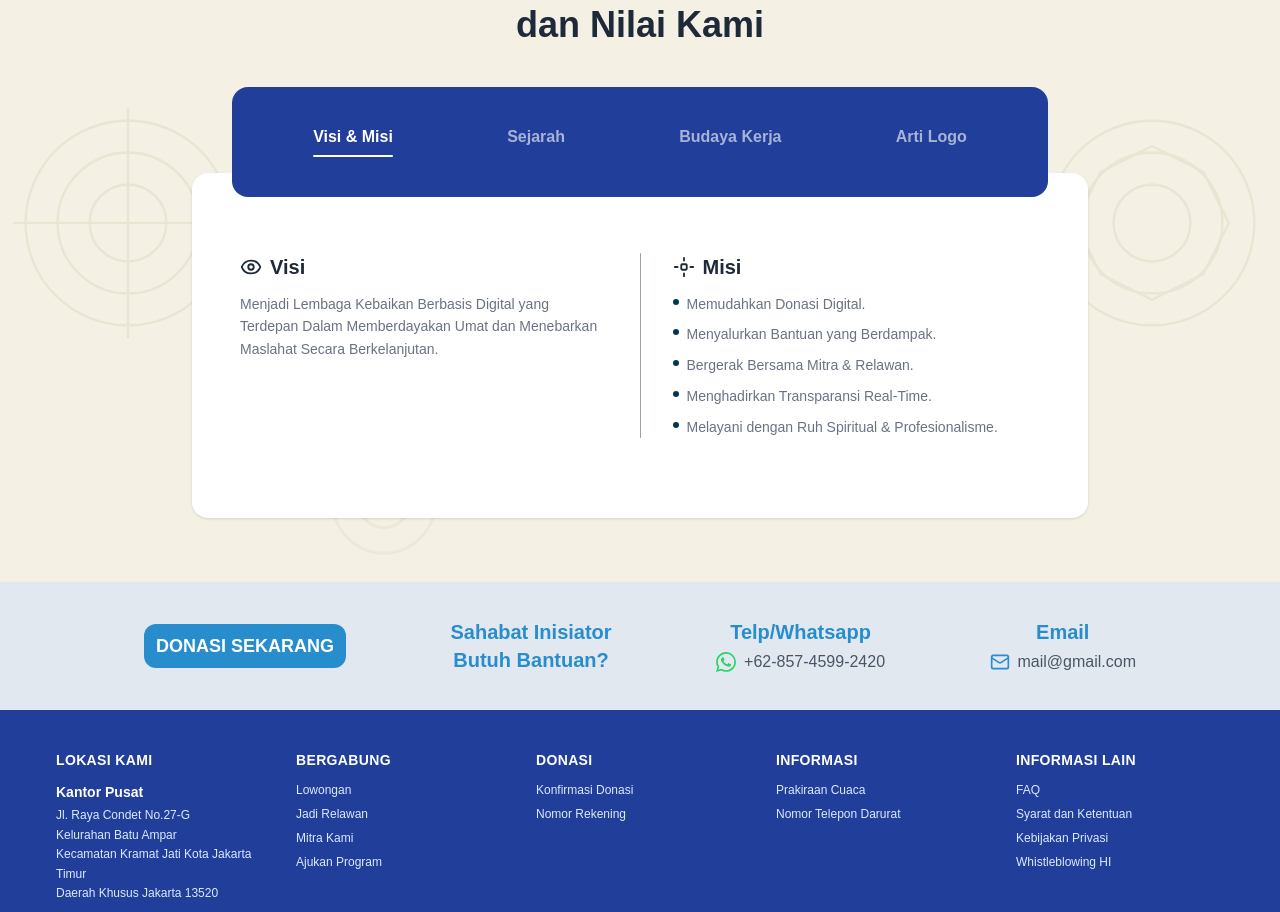
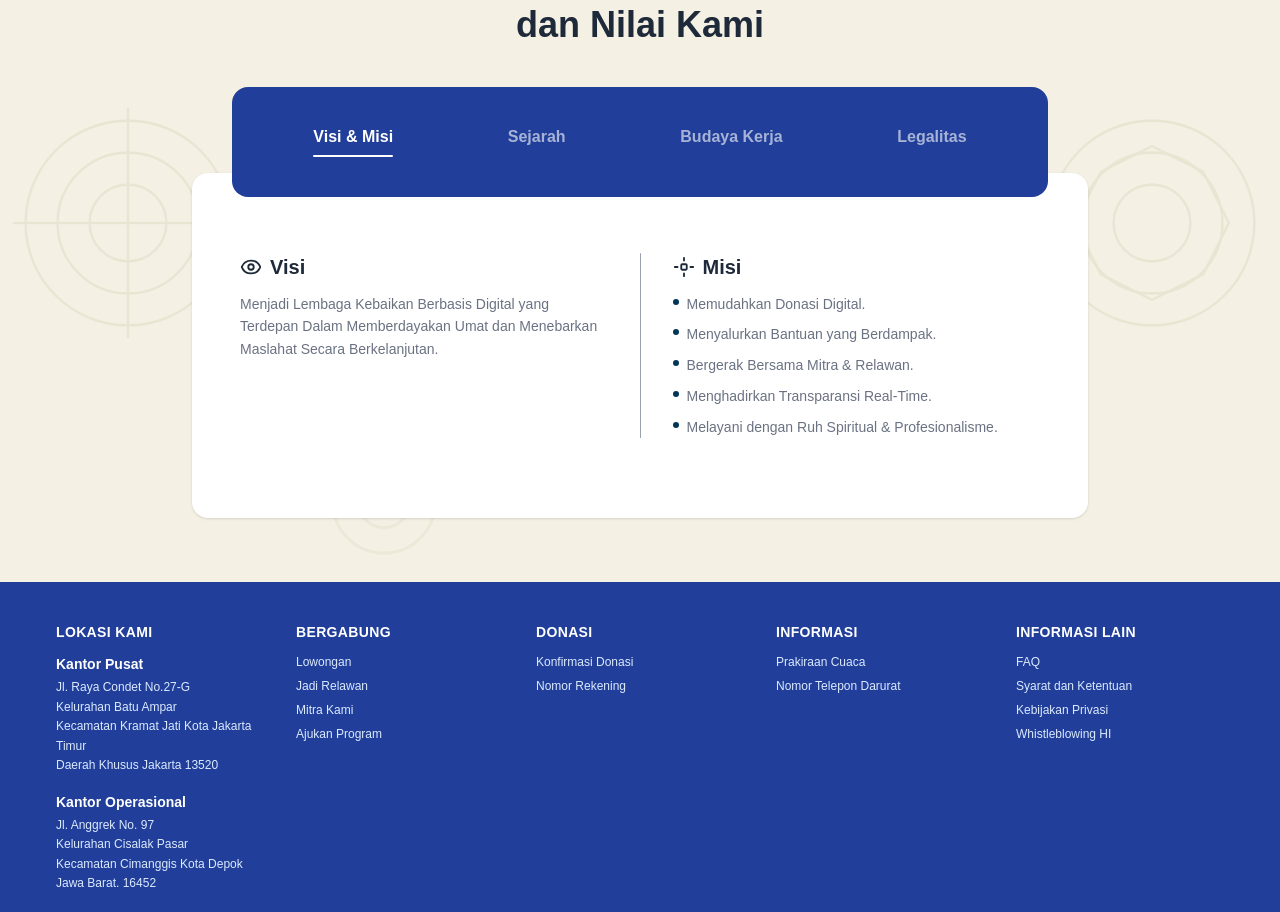
Before and after one commit to egrjati/company-profile-temanbaik, a Next.js app: page /about in a window 1280 px wide. Shown: the part 1202-2114 px from the top of the page. Built offline with nearby package versions, Linux system fonts and the light colour scheme.

Commit message:
update footer & update conten visi misi

```diff
--- a/src/app/about/page.tsx
+++ b/src/app/about/page.tsx
@@ -2,7 +2,7 @@
 
 import { useState } from "react";
 
-const tabs = ["Visi & Misi", "Sejarah", "Budaya Kerja", "Arti Logo"] as const;
+const tabs = ["Visi & Misi", "Sejarah", "Budaya Kerja", "Legalitas"] as const;
 type Tab = (typeof tabs)[number];
 
 function TabContent({ tab }: { tab: Tab }) {
--- a/src/components/layouts/footer.tsx
+++ b/src/components/layouts/footer.tsx
@@ -1,68 +1,6 @@
 export default function Footer() {
   return (
     <footer className="w-full">
-      {/* kotak pertama */}
-      <div className="w-full bg-slate-200 px-4 sm:px-10 lg:px-36 py-6 md:h-32 md:py-0 flex flex-col md:flex-row items-center justify-between gap-4 md:gap-0">
-        <a
-          href="#"
-          className="py-2 px-3 bg-[#278dcd] text-white rounded-xl self-center text-lg font-bold"
-        >
-          DONASI SEKARANG
-        </a>
-
-        <h2 className="text-xl font-bold text-[#278dcd] text-center">
-          Sahabat Inisiator <br /> Butuh Bantuan?
-        </h2>
-
-        <div className="flex flex-col items-center gap-1">
-          <h2 className="text-xl font-bold text-[#278dcd] text-center">
-            Telp/Whatsapp
-          </h2>
-          <a
-            href="https://wa.me/6285745992420"
-            target="_blank"
-            rel="noopener noreferrer"
-            className="flex items-center gap-2 text-gray-600 hover:text-[#25D366] transition-colors duration-200"
-          >
-            {/* WhatsApp icon */}
-            <svg
-              xmlns="http://www.w3.org/2000/svg"
-              viewBox="0 0 24 24"
-              fill="currentColor"
-              className="w-5 h-5 text-[#25D366]"
-            >
-              <path d="M17.472 14.382c-.297-.149-1.758-.867-2.03-.967-.273-.099-.471-.148-.67.15-.197.297-.767.966-.94 1.164-.173.199-.347.223-.644.075-.297-.15-1.255-.463-2.39-1.475-.883-.788-1.48-1.761-1.653-2.059-.173-.297-.018-.458.13-.606.134-.133.298-.347.446-.52.149-.174.198-.298.298-.497.099-.198.05-.371-.025-.52-.075-.149-.669-1.612-.916-2.207-.242-.579-.487-.5-.669-.51-.173-.008-.371-.01-.57-.01-.198 0-.52.074-.792.372-.272.297-1.04 1.016-1.04 2.479 0 1.462 1.065 2.875 1.213 3.074.149.198 2.096 3.2 5.077 4.487.709.306 1.262.489 1.694.625.712.227 1.36.195 1.871.118.571-.085 1.758-.719 2.006-1.413.248-.694.248-1.289.173-1.413-.074-.124-.272-.198-.57-.347m-5.421 7.403h-.004a9.87 9.87 0 01-5.031-1.378l-.361-.214-3.741.982.998-3.648-.235-.374a9.86 9.86 0 01-1.51-5.26c.001-5.45 4.436-9.884 9.888-9.884 2.64 0 5.122 1.03 6.988 2.898a9.825 9.825 0 012.893 6.994c-.003 5.45-4.437 9.884-9.885 9.884m8.413-18.297A11.815 11.815 0 0012.05 0C5.495 0 .16 5.335.157 11.892c0 2.096.547 4.142 1.588 5.945L.057 24l6.305-1.654a11.882 11.882 0 005.683 1.448h.005c6.554 0 11.89-5.335 11.893-11.893a11.821 11.821 0 00-3.48-8.413z" />
-            </svg>
-            <span className="text-base font-medium">+62-857-4599-2420</span>
-          </a>
-        </div>
-
-        <div className="flex flex-col items-center gap-1">
-          <h2 className="text-xl font-bold text-[#278dcd] text-center">
-            Email
-          </h2>
-          <a
-            href="mailto:mail@gmail.com"
-            className="flex items-center gap-2 text-gray-600 hover:text-[#278dcd] transition-colors duration-200"
-          >
-            {/* Email icon */}
-            <svg
-              xmlns="http://www.w3.org/2000/svg"
-              viewBox="0 0 24 24"
-              fill="none"
-              stroke="currentColor"
-              strokeWidth="2"
-              strokeLinecap="round"
-              strokeLinejoin="round"
-              className="w-5 h-5 text-[#278dcd]"
-            >
-              <rect x="2" y="4" width="20" height="16" rx="2" />
-              <path d="m22 7-8.97 5.7a1.94 1.94 0 0 1-2.06 0L2 7" />
-            </svg>
-            <span className="text-base font-medium">mail@gmail.com</span>
-          </a>
-        </div>
-      </div>
 
       {/* kotak kedua */}
       <div className="w-full bg-[#213f9a] px-4 sm:px-10 lg:px-14 py-10">
```
Also changed, not shown: src/app/(home)/page.tsx (+106 -19 lines).
